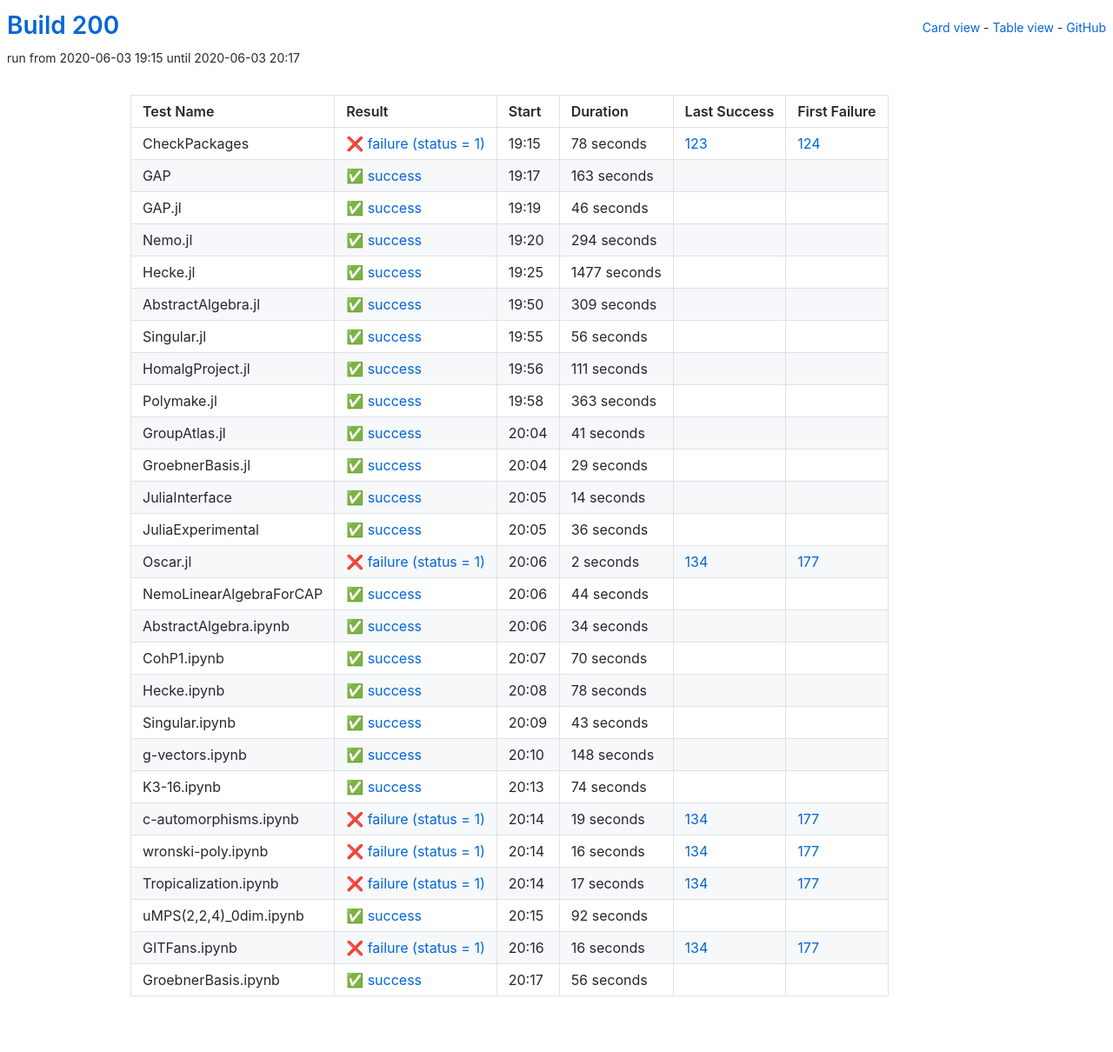
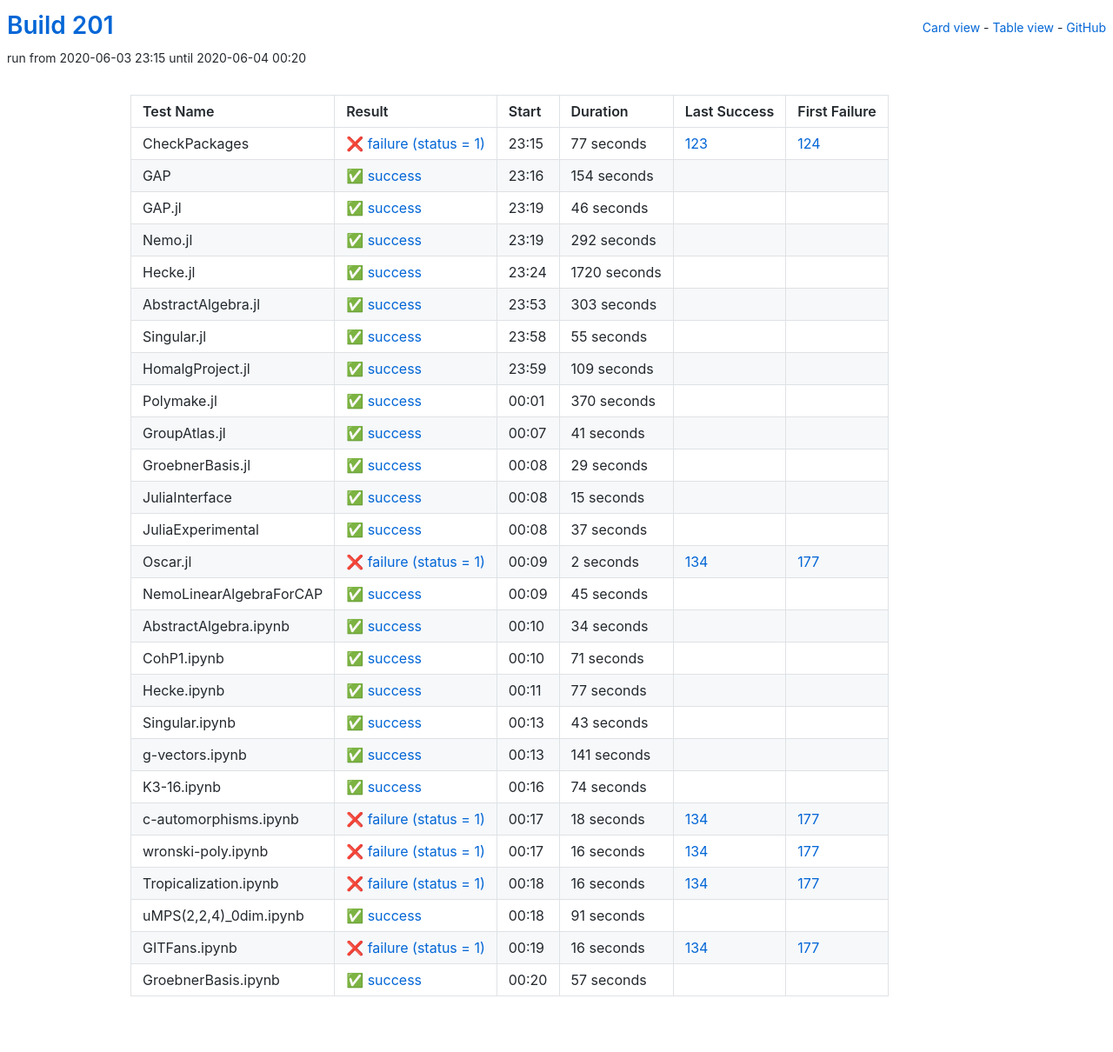
Before and after one commit to oscar-system/oscar-ci-status-stable, a Jekyll site: the page built from table.html, in a window 1280 px wide. Shown: the whole page at 87% size. Built offline with Jekyll 4.4.1, drawn with Linux system fonts in a browser that asks for light colours.

Commit message:
Build 201

```diff
--- a/_data/ci.yml
+++ b/_data/ci.yml
@@ -1,29 +1,29 @@
-build: 200
-build_url: https://oscarci.mathematik.uni-kl.de/job/oscar-stable/200/
+build: 201
+build_url: https://oscarci.mathematik.uni-kl.de/job/oscar-stable/201/
 job: oscar-stable
 tests:
-- duration: 78
+- duration: 77
   exitcode: 1
   first_failure: 124
   first_failure_url: https://oscarci.mathematik.uni-kl.de/job/oscar-stable/124/
   id: checkpackages
   last_success: 123
   last_success_url: https://oscarci.mathematik.uni-kl.de/job/oscar-stable/123/
-  log: https://oscarci.mathematik.uni-kl.de/job/oscar-stable/200/artifact/logs/build-200/CheckPackages.log
+  log: https://oscarci.mathematik.uni-kl.de/job/oscar-stable/201/artifact/logs/build-201/CheckPackages.log
   name: CheckPackages
-  start: 2020-06-03 19:15
+  start: 2020-06-03 23:15
   status: failure
   success: false
-- duration: 163
+- duration: 154
   exitcode: 0
   first_failure: false
   first_failure_url: null
   id: gap
   last_success: false
   last_success_url: null
-  log: https://oscarci.mathematik.uni-kl.de/job/oscar-stable/200/artifact/logs/build-200/GAP.log
+  log: https://oscarci.mathematik.uni-kl.de/job/oscar-stable/201/artifact/logs/build-201/GAP.log
   name: GAP
-  start: 2020-06-03 19:17
+  start: 2020-06-03 23:16
   status: success
   success: true
 - duration: 46
@@ -33,81 +33,81 @@ tests:
   id: gap-jl
   last_success: false
   last_success_url: null
-  log: https://oscarci.mathematik.uni-kl.de/job/oscar-stable/200/artifact/logs/build-200/GAP.jl.log
+  log: https://oscarci.mathematik.uni-kl.de/job/oscar-stable/201/artifact/logs/build-201/GAP.jl.log
   name: GAP.jl
-  start: 2020-06-03 19:19
+  start: 2020-06-03 23:19
   status: success
   success: true
-- duration: 294
+- duration: 292
   exitcode: 0
   first_failure: false
   first_failure_url: null
   id: nemo-jl
   last_success: false
   last_success_url: null
-  log: https://oscarci.mathematik.uni-kl.de/job/oscar-stable/200/artifact/logs/build-200/Nemo.jl.log
+  log: https://oscarci.mathematik.uni-kl.de/job/oscar-stable/201/artifact/logs/build-201/Nemo.jl.log
   name: Nemo.jl
-  start: 2020-06-03 19:20
+  start: 2020-06-03 23:19
   status: success
   success: true
-- duration: 1477
+- duration: 1720
   exitcode: 0
   first_failure: false
   first_failure_url: null
   id: hecke-jl
   last_success: false
   last_success_url: null
-  log: https://oscarci.mathematik.uni-kl.de/job/oscar-stable/200/artifact/logs/build-200/Hecke.jl.log
+  log: https://oscarci.mathematik.uni-kl.de/job/oscar-stable/201/artifact/logs/build-201/Hecke.jl.log
   name: Hecke.jl
-  start: 2020-06-03 19:25
+  start: 2020-06-03 23:24
   status: success
   success: true
-- duration: 309
+- duration: 303
   exitcode: 0
   first_failure: false
   first_failure_url: null
   id: abstractalgebra-jl
   last_success: false
   last_success_url: null
-  log: https://oscarci.mathematik.uni-kl.de/job/oscar-stable/200/artifact/logs/build-200/AbstractAlgebra.jl.log
+  log: https://oscarci.mathematik.uni-kl.de/job/oscar-stable/201/artifact/logs/build-201/AbstractAlgebra.jl.log
   name: AbstractAlgebra.jl
-  start: 2020-06-03 19:50
+  start: 2020-06-03 23:53
   status: success
   success: true
-- duration: 56
+- duration: 55
   exitcode: 0
   first_failure: false
   first_failure_url: null
   id: singular-jl
   last_success: false
   last_success_url: null
-  log: https://oscarci.mathematik.uni-kl.de/job/oscar-stable/200/artifact/logs/build-200/Singular.jl.log
+  log: https://oscarci.mathematik.uni-kl.de/job/oscar-stable/201/artifact/logs/build-201/Singular.jl.log
   name: Singular.jl
-  start: 2020-06-03 19:55
+  start: 2020-06-03 23:58
   status: success
   success: true
-- duration: 111
+- duration: 109
   exitcode: 0
   first_failure: false
   first_failure_url: null
   id: homalgproject-jl
   last_success: false
   last_success_url: null
-  log: https://oscarci.mathematik.uni-kl.de/job/oscar-stable/200/artifact/logs/build-200/HomalgProject.jl.log
+  log: https://oscarci.mathematik.uni-kl.de/job/oscar-stable/201/artifact/logs/build-201/HomalgProject.jl.log
   name: HomalgProject.jl
-  start: 2020-06-03 19:56
+  start: 2020-06-03 23:59
   status: success
   success: true
-- duration: 363
+- duration: 370
   exitcode: 0
   first_failure: false
   first_failure_url: null
   id: polymake-jl
   last_success: false
   last_success_url: null
-  log: https://oscarci.mathematik.uni-kl.de/job/oscar-stable/200/artifact/logs/build-200/Polymake.jl.log
+  log: https://oscarci.mathematik.uni-kl.de/job/oscar-stable/201/artifact/logs/build-201/Polymake.jl.log
   name: Polymake.jl
-  start: 2020-06-03 19:58
+  start: 2020-06-04 00:01
   status: success
   success: true
 - duration: 41
@@ -117,9 +117,9 @@ tests:
   id: groupatlas-jl
   last_success: false
   last_success_url: null
-  log: https://oscarci.mathematik.uni-kl.de/job/oscar-stable/200/artifact/logs/build-200/GroupAtlas.jl.log
+  log: https://oscarci.mathematik.uni-kl.de/job/oscar-stable/201/artifact/logs/build-201/GroupAtlas.jl.log
   name: GroupAtlas.jl
-  start: 2020-06-03 20:04
+  start: 2020-06-04 00:07
   status: success
   success: true
 - duration: 29
@@ -129,33 +129,33 @@ tests:
   id: groebnerbasis-jl
   last_success: false
   last_success_url: null
-  log: https://oscarci.mathematik.uni-kl.de/job/oscar-stable/200/artifact/logs/build-200/GroebnerBasis.jl.log
+  log: https://oscarci.mathematik.uni-kl.de/job/oscar-stable/201/artifact/logs/build-201/GroebnerBasis.jl.log
   name: GroebnerBasis.jl
-  start: 2020-06-03 20:04
+  start: 2020-06-04 00:08
   status: success
   success: true
-- duration: 14
+- duration: 15
   exitcode: 0
   first_failure: false
   first_failure_url: null
   id: juliainterface
   last_success: false
   last_success_url: null
-  log: https://oscarci.mathematik.uni-kl.de/job/oscar-stable/200/artifact/logs/build-200/JuliaInterface.log
+  log: https://oscarci.mathematik.uni-kl.de/job/oscar-stable/201/artifact/logs/build-201/JuliaInterface.log
   name: JuliaInterface
-  start: 2020-06-03 20:05
+  start: 2020-06-04 00:08
   status: success
   success: true
-- duration: 36
+- duration: 37
   exitcode: 0
   first_failure: false
   first_failure_url: null
   id: juliaexperimental
   last_success: false
   last_success_url: null
-  log: https://oscarci.mathematik.uni-kl.de/job/oscar-stable/200/artifact/logs/build-200/JuliaExperimental.log
+  log: https://oscarci.mathematik.uni-kl.de/job/oscar-stable/201/artifact/logs/build-201/JuliaExperimental.log
   name: JuliaExperimental
-  start: 2020-06-03 20:05
+  start: 2020-06-04 00:08
   status: success
   success: true
 - duration: 2
@@ -165,21 +165,21 @@ tests:
   id: oscar-jl
   last_success: 134
   last_success_url: https://oscarci.mathematik.uni-kl.de/job/oscar-stable/134/
-  log: https://oscarci.mathematik.uni-kl.de/job/oscar-stable/200/artifact/logs/build-200/Oscar.jl.log
+  log: https://oscarci.mathematik.uni-kl.de/job/oscar-stable/201/artifact/logs/build-201/Oscar.jl.log
   name: Oscar.jl
-  start: 2020-06-03 20:06
+  start: 2020-06-04 00:09
   status: failure
   success: false
-- duration: 44
+- duration: 45
   exitcode: 0
   first_failure: false
   first_failure_url: null
   id: nemolinearalgebraforcap
   last_success: false
   last_success_url: null
-  log: https://oscarci.mathematik.uni-kl.de/job/oscar-stable/200/artifact/logs/build-200/NemoLinearAlgebraForCAP.log
+  log: https://oscarci.mathematik.uni-kl.de/job/oscar-stable/201/artifact/logs/build-201/NemoLinearAlgebraForCAP.log
   name: NemoLinearAlgebraForCAP
-  start: 2020-06-03 20:06
+  start: 2020-06-04 00:09
   status: success
   success: true
 - duration: 34
@@ -189,33 +189,33 @@ tests:
   id: abstractalgebra-ipynb
   last_success: false
   last_success_url: null
-  log: https://oscarci.mathematik.uni-kl.de/job/oscar-stable/200/artifact/logs/build-200/AbstractAlgebra.ipynb.log
+  log: https://oscarci.mathematik.uni-kl.de/job/oscar-stable/201/artifact/logs/build-201/AbstractAlgebra.ipynb.log
   name: AbstractAlgebra.ipynb
-  start: 2020-06-03 20:06
+  start: 2020-06-04 00:10
   status: success
   success: true
-- duration: 70
+- duration: 71
   exitcode: 0
   first_failure: false
   first_failure_url: null
   id: cohp1-ipynb
   last_success: false
   last_success_url: null
-  log: https://oscarci.mathematik.uni-kl.de/job/oscar-stable/200/artifact/logs/build-200/CohP1.ipynb.log
+  log: https://oscarci.mathematik.uni-kl.de/job/oscar-stable/201/artifact/logs/build-201/CohP1.ipynb.log
   name: CohP1.ipynb
-  start: 2020-06-03 20:07
+  start: 2020-06-04 00:10
   status: success
   success: true
-- duration: 78
+- duration: 77
   exitcode: 0
   first_failure: false
   first_failure_url: null
   id: hecke-ipynb
   last_success: false
   last_success_url: null
-  log: https://oscarci.mathematik.uni-kl.de/job/oscar-stable/200/artifact/logs/build-200/Hecke.ipynb.log
+  log: https://oscarci.mathematik.uni-kl.de/job/oscar-stable/201/artifact/logs/build-201/Hecke.ipynb.log
   name: Hecke.ipynb
-  start: 2020-06-03 20:08
+  start: 2020-06-04 00:11
   status: success
   success: true
 - duration: 43
@@ -225,21 +225,21 @@ tests:
   id: singular-ipynb
   last_success: false
   last_success_url: null
-  log: https://oscarci.mathematik.uni-kl.de/job/oscar-stable/200/artifact/logs/build-200/Singular.ipynb.log
+  log: https://oscarci.mathematik.uni-kl.de/job/oscar-stable/201/artifact/logs/build-201/Singular.ipynb.log
   name: Singular.ipynb
-  start: 2020-06-03 20:09
+  start: 2020-06-04 00:13
   status: success
   success: true
-- duration: 148
+- duration: 141
   exitcode: 0
   first_failure: false
   first_failure_url: null
   id: g-vectors-ipynb
   last_success: false
   last_success_url: null
-  log: https://oscarci.mathematik.uni-kl.de/job/oscar-stable/200/artifact/logs/build-200/g-vectors.ipynb.log
+  log: https://oscarci.mathematik.uni-kl.de/job/oscar-stable/201/artifact/logs/build-201/g-vectors.ipynb.log
   name: g-vectors.ipynb
-  start: 2020-06-03 20:10
+  start: 2020-06-04 00:13
   status: success
   success: true
 - duration: 74
@@ -249,21 +249,21 @@ tests:
   id: k3-16-ipynb
   last_success: false
   last_success_url: null
-  log: https://oscarci.mathematik.uni-kl.de/job/oscar-stable/200/artifact/logs/build-200/K3-16.ipynb.log
+  log: https://oscarci.mathematik.uni-kl.de/job/oscar-stable/201/artifact/logs/build-201/K3-16.ipynb.log
   name: K3-16.ipynb
-  start: 2020-06-03 20:13
+  start: 2020-06-04 00:16
   status: success
   success: true
-- duration: 19
+- duration: 18
   exitcode: 1
   first_failure: 177
   first_failure_url: https://oscarci.mathematik.uni-kl.de/job/oscar-stable/177/
   id: c-automorphisms-ipynb
   last_success: 134
   last_success_url: https://oscarci.mathematik.uni-kl.de/job/oscar-stable/134/
-  log: https://oscarci.mathematik.uni-kl.de/job/oscar-stable/200/artifact/logs/build-200/c-automorphisms.ipynb.log
+  log: https://oscarci.mathematik.uni-kl.de/job/oscar-stable/201/artifact/logs/build-201/c-automorphisms.ipynb.log
   name: c-automorphisms.ipynb
-  start: 2020-06-03 20:14
+  start: 2020-06-04 00:17
   status: failure
   success: false
 - duration: 16
@@ -273,33 +273,33 @@ tests:
   id: wronski-poly-ipynb
   last_success: 134
   last_success_url: https://oscarci.mathematik.uni-kl.de/job/oscar-stable/134/
-  log: https://oscarci.mathematik.uni-kl.de/job/oscar-stable/200/artifact/logs/build-200/wronski-poly.ipynb.log
+  log: https://oscarci.mathematik.uni-kl.de/job/oscar-stable/201/artifact/logs/build-201/wronski-poly.ipynb.log
   name: wronski-poly.ipynb
-  start: 2020-06-03 20:14
+  start: 2020-06-04 00:17
   status: failure
   success: false
-- duration: 17
+- duration: 16
   exitcode: 1
   first_failure: 177
   first_failure_url: https://oscarci.mathematik.uni-kl.de/job/oscar-stable/177/
   id: tropicalization-ipynb
   last_success: 134
   last_success_url: https://oscarci.mathematik.uni-kl.de/job/oscar-stable/134/
-  log: https://oscarci.mathematik.uni-kl.de/job/oscar-stable/200/artifact/logs/build-200/Tropicalization.ipynb.log
+  log: https://oscarci.mathematik.uni-kl.de/job/oscar-stable/201/artifact/logs/build-201/Tropicalization.ipynb.log
   name: Tropicalization.ipynb
-  start: 2020-06-03 20:14
+  start: 2020-06-04 00:18
   status: failure
   success: false
-- duration: 92
+- duration: 91
   exitcode: 0
   first_failure: false
   first_failure_url: null
   id: umps-2-2-4-0dim-ipynb
   last_success: false
   last_success_url: null
-  log: https://oscarci.mathematik.uni-kl.de/job/oscar-stable/200/artifact/logs/build-200/uMPS-2-2-4-_0dim.ipynb.log
+  log: https://oscarci.mathematik.uni-kl.de/job/oscar-stable/201/artifact/logs/build-201/uMPS-2-2-4-_0dim.ipynb.log
   name: uMPS(2,2,4)_0dim.ipynb
-  start: 2020-06-03 20:15
+  start: 2020-06-04 00:18
   status: success
   success: true
 - duration: 16
@@ -309,20 +309,20 @@ tests:
   id: gitfans-ipynb
   last_success: 134
   last_success_url: https://oscarci.mathematik.uni-kl.de/job/oscar-stable/134/
-  log: https://oscarci.mathematik.uni-kl.de/job/oscar-stable/200/artifact/logs/build-200/GITFans.ipynb.log
+  log: https://oscarci.mathematik.uni-kl.de/job/oscar-stable/201/artifact/logs/build-201/GITFans.ipynb.log
   name: GITFans.ipynb
-  start: 2020-06-03 20:16
+  start: 2020-06-04 00:19
   status: failure
   success: false
-- duration: 56
+- duration: 57
   exitcode: 0
   first_failure: false
   first_failure_url: null
   id: groebnerbasis-ipynb
   last_success: false
   last_success_url: null
-  log: https://oscarci.mathematik.uni-kl.de/job/oscar-stable/200/artifact/logs/build-200/GroebnerBasis.ipynb.log
+  log: https://oscarci.mathematik.uni-kl.de/job/oscar-stable/201/artifact/logs/build-201/GroebnerBasis.ipynb.log
   name: GroebnerBasis.ipynb
-  start: 2020-06-03 20:17
+  start: 2020-06-04 00:20
   status: success
   success: true
```
Also changed, not shown: README.md.
